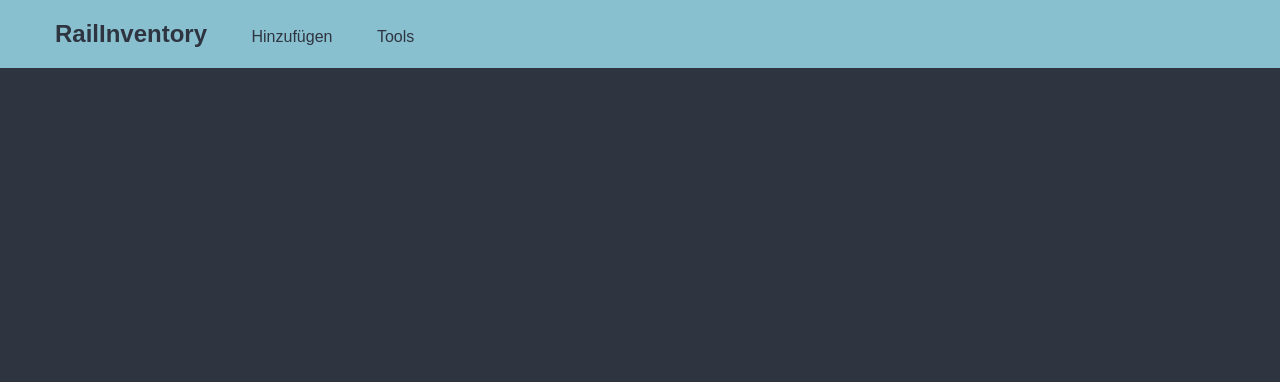
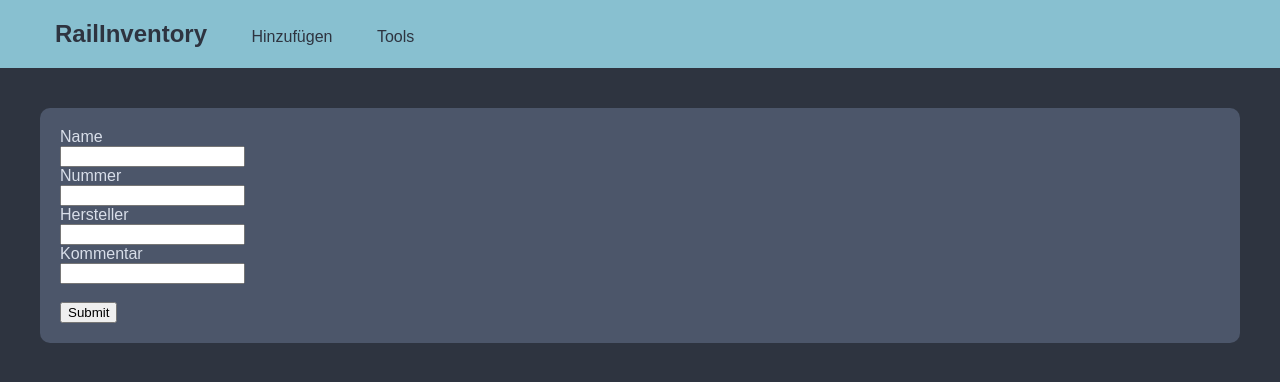
Before and after one commit to Jonas-Luetolf/RailInventory, a Flask app: page /add in a window 1280 px wide. Shown: the top 382 px of the page. Run offline with Flask 2, Linux system fonts and the light colour scheme; parts of the project's set-up code (start-up, migrations or seed data) failed here and were passed over.

Commit message:
add page no styling

```diff
--- a/application/routes.py
+++ b/application/routes.py
@@ -1,4 +1,4 @@
-from flask import Blueprint, render_template
+from flask import Blueprint, redirect, render_template, request, url_for
 
 routes = Blueprint("routes", __name__, url_prefix="/", template_folder="templates")
 
@@ -26,4 +26,8 @@ def overview():
 
 @routes.route("/add", methods=["GET","POST"])
 def add():
-    return render_template("add.html")
+    if request.method == "GET":
+        return render_template("add.html")
+
+    else:
+        return redirect(url_for("routes.index"))
--- a/application/templates/add.html
+++ b/application/templates/add.html
@@ -1,2 +1,26 @@
 {% extends "base.html" %}
 {% block title %}RailInventory - Neu{% endblock %}
+
+
+
+{% block content %}
+<div id="content">
+	<form method="post" action="/add">
+		<label for="name">Name</label><br>
+  	<input type="text" id="name" name="name"><br>
+  	<label for="number">Nummer</label><br>
+  	<input type="text" id="number" name="Nummer"><br>
+		<label for="producer">Hersteller</label><br>
+  	<input type="text" id="producer" name="Hersteller"><br>
+  	<label for="comment">Kommentar</label><br>
+  	<input type="text" id="comment" name="Kommentar"><br><br>
+		<button type="submit">Submit</button>
+
+	</form>
+
+
+</div>
+
+
+
+{% endblock %}
--- a/application/templates/base.html
+++ b/application/templates/base.html
@@ -12,7 +12,7 @@
 
 			<div class="navcontend">
 
-				<h1 class="logo"><a href="#">RailInventory</a></h1>
+				<h1 class="logo"><a href="/">RailInventory</a></h1>
 
 				<ul class="nav">
       		<li><a href="add">Hinzufügen</a></li>
```
